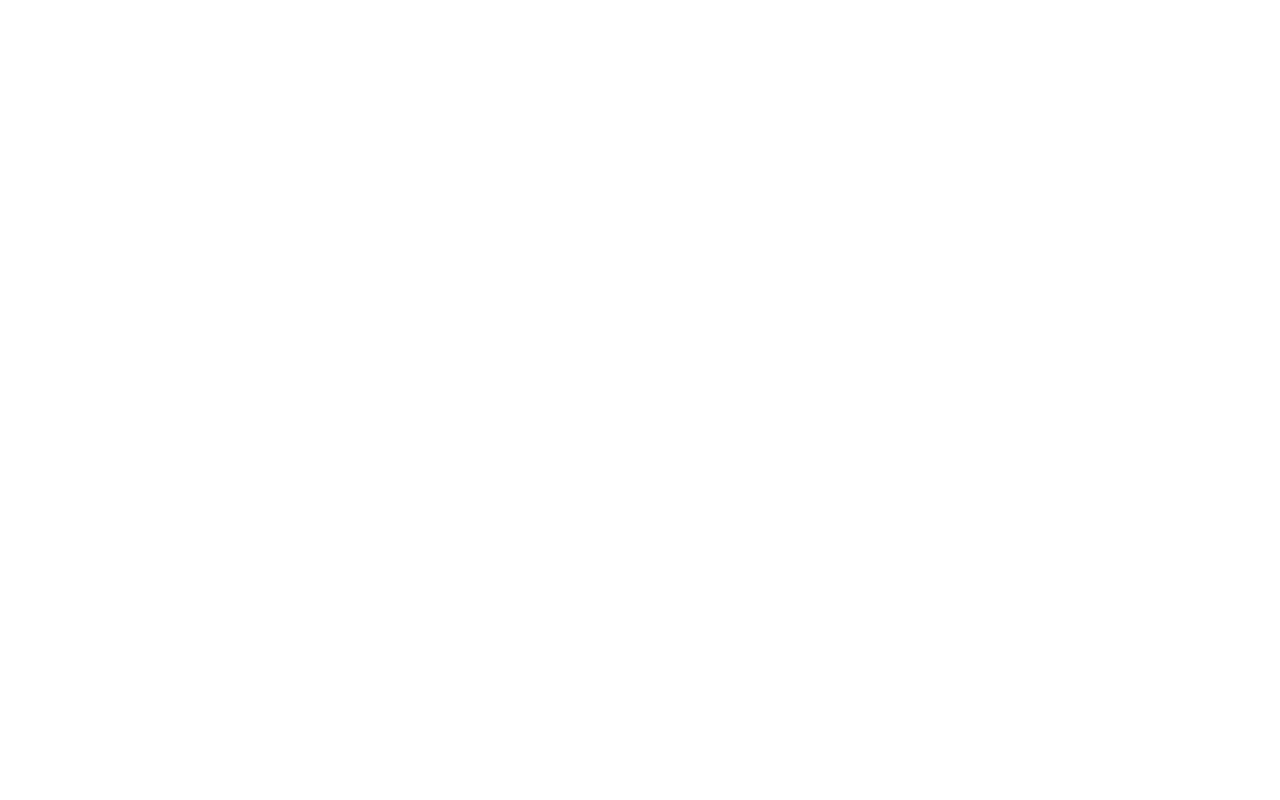
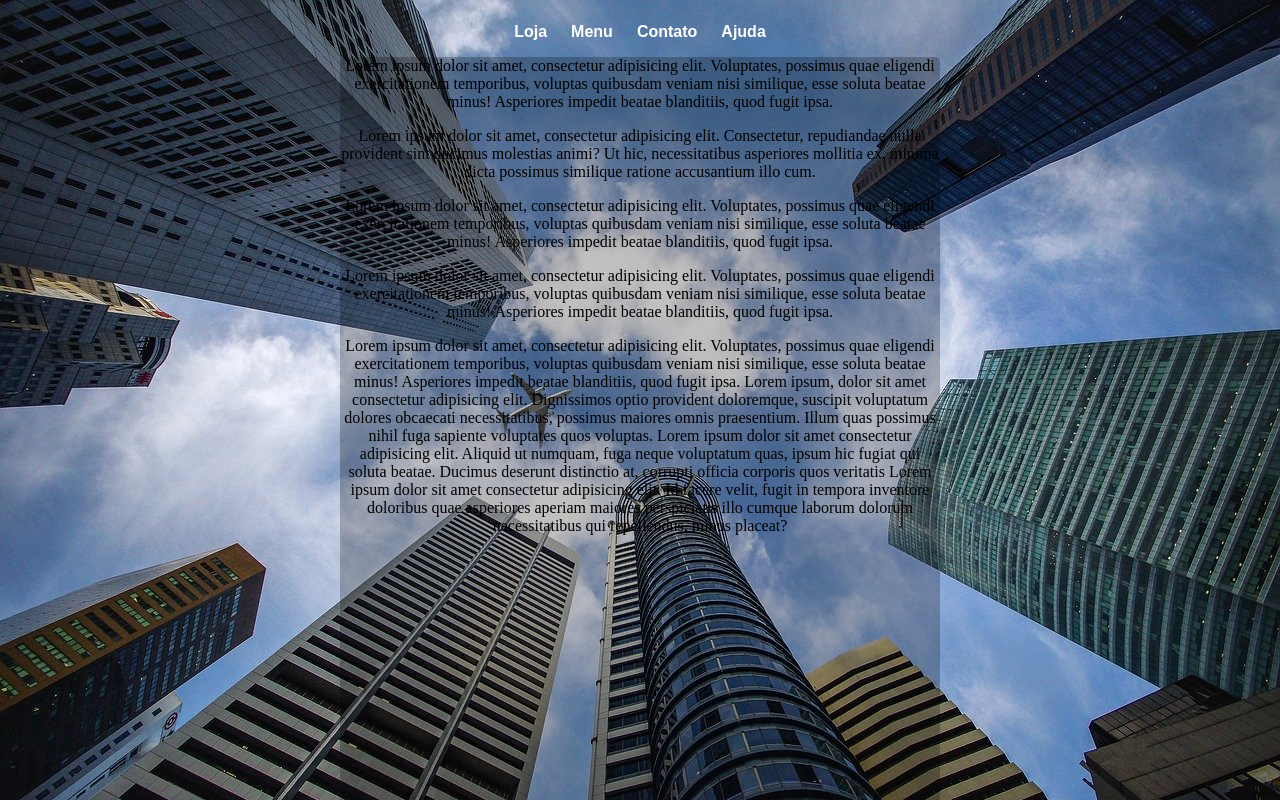
Before and after one commit to Jaopebark/projeto-imagens, a plain HTML site: page ex0013/index.html in a window 1280 px wide. Shown: the top 800 px of the page. Drawn offline with Linux system fonts and the light colour scheme.

Commit message:
Adicionando novas propriedades

```diff
--- a/ex0013/index.html
+++ b/ex0013/index.html
@@ -5,10 +5,75 @@
     <meta http-equiv="X-UA-Compatible" content="IE=edge">
     <meta name="viewport" content="width=device-width, initial-scale=1.0">
     <title>Imagens</title>
+    <style>
+
+        div{
+            margin: auto;
+            height: 1200px;
+            max-width: 600px;
+            text-align: center;
+            background-color: rgba(0, 0, 0, 0.247);
+            border-radius: 5px;
+
+        }
+      body{
+
+        height: 97.9vh;
+        background-image: url("imagens/wallpaper002.jpg");
+        background-repeat:no-repeat;
+        background-position: center top;
+        background-size: cover;
+        background-attachment: fixed;
+
+        background: black url("imagens/wallpaper002.jpg") center cover fixed;
+       }
+       header{
+            padding-top: 15px;
+
+         }
+         header nav{
+            text-align: center;
+         }
+         header nav a{
+            padding:10px;
+
+            color: rgb(255, 255, 255);
+            font-weight: bolder;
+             text-decoration: none;
+             font-family: Arial, Helvetica, sans-serif;
+             font-size: 1em;
+         }
+         header a:hover{
+            background-color: rgba(255, 255, 255, 0.712);
+            border-radius: 5px;
+
+         }
+    </style>
 </head>
 <body>
+    <header>
+        <nav>
 
+            <a href="#">Loja</a>
+            <a href="#">Menu</a>
+            <a href="#">Contato</a>
+            <a href="#">Ajuda</a>
 
+        </nav>
+    </header>
+
+  <div>
+    <p>Lorem ipsum dolor sit amet, consectetur adipisicing elit. Voluptates, possimus quae eligendi exercitationem temporibus, voluptas quibusdam veniam nisi similique, esse soluta beatae minus! Asperiores impedit beatae blanditiis, quod fugit ipsa.</p>
+
+    <p>Lorem ipsum dolor sit amet, consectetur adipisicing elit. Consectetur, repudiandae nulla provident sint ducimus molestias animi? Ut hic, necessitatibus asperiores mollitia ex, minima dicta possimus similique ratione accusantium illo cum.</p>
+
+    <p>Lorem ipsum dolor sit amet, consectetur adipisicing elit. Voluptates, possimus quae eligendi exercitationem temporibus, voluptas quibusdam veniam nisi similique, esse soluta beatae minus! Asperiores impedit beatae blanditiis, quod fugit ipsa.</p>
+    <p>Lorem ipsum dolor sit amet, consectetur adipisicing elit. Voluptates, possimus quae eligendi exercitationem temporibus, voluptas quibusdam veniam nisi similique, esse soluta beatae minus! Asperiores impedit beatae blanditiis, quod fugit ipsa.</p>
+    <p>Lorem ipsum dolor sit amet, consectetur adipisicing elit. Voluptates, possimus quae eligendi exercitationem temporibus, voluptas quibusdam veniam nisi similique, esse soluta beatae minus! Asperiores impedit beatae blanditiis, quod fugit ipsa.
+        Lorem ipsum, dolor sit amet consectetur adipisicing elit. Dignissimos optio provident doloremque, suscipit voluptatum dolores obcaecati necessitatibus, possimus maiores omnis praesentium. Illum quas possimus nihil fuga sapiente voluptates quos voluptas.
+        Lorem ipsum dolor sit amet consectetur adipisicing elit. Aliquid ut numquam, fuga neque voluptatum quas, ipsum hic fugiat qui soluta beatae. Ducimus deserunt distinctio at, corrupti officia corporis quos veritatis
+        Lorem ipsum dolor sit amet consectetur adipisicing elit. Id facere velit, fugit in tempora inventore doloribus quae asperiores aperiam maiores perspiciatis illo cumque laborum dolorum necessitatibus qui repellendus, minus placeat?
+  </div>
 
 </body>
 </html>
```
